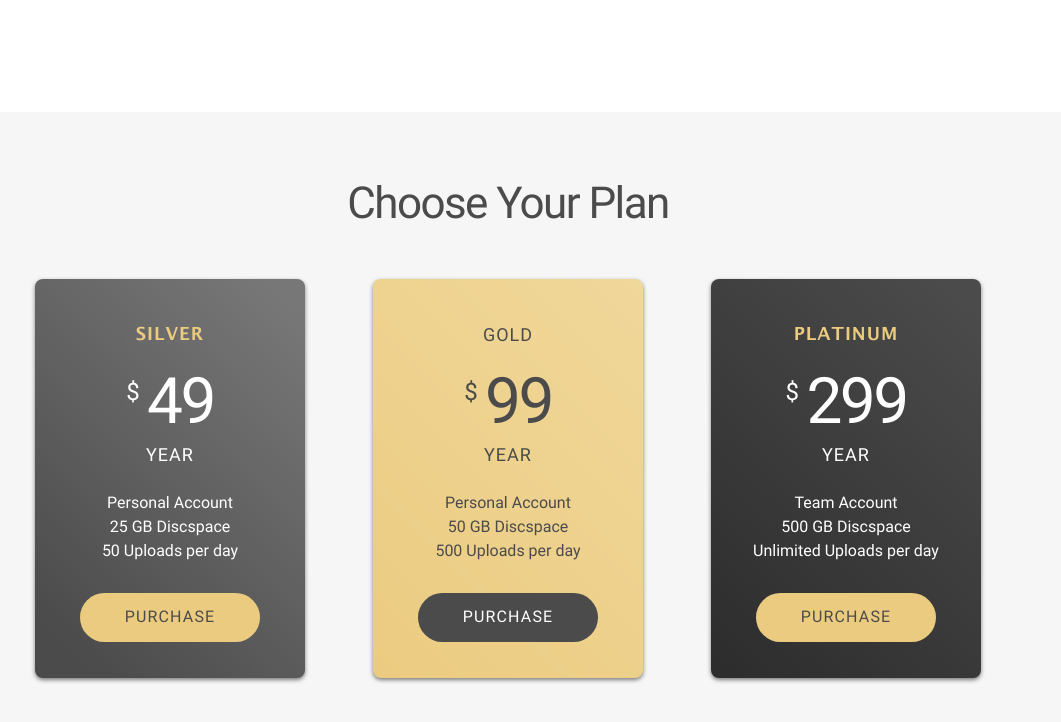
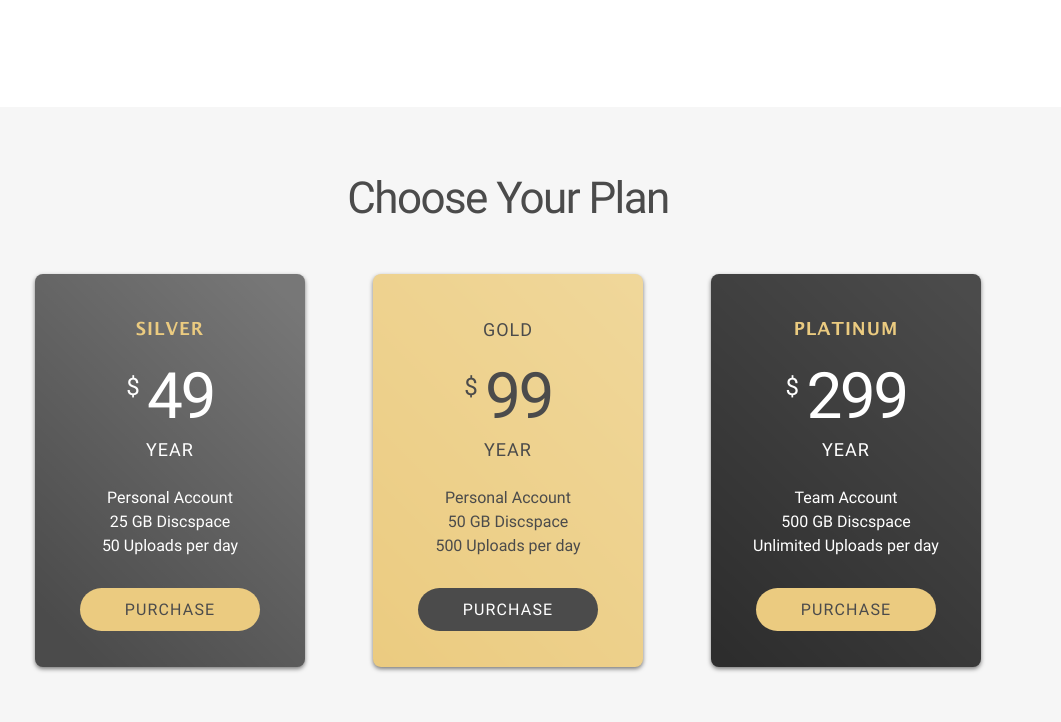
Before and after one commit to ronlechiht/HTML-CSS-Practice2, a website built with Parcel: page src/index.html in a window 1280 px wide. Shown: the part 2888-3610 px from the top of the page, without its empty margins (132-1193 px from the left). Built offline with nearby package versions, Linux system fonts and the light colour scheme; files whose address does not match are found by name.

Commit message:
Define html for button download, purchase

```diff
--- a/src/index.html
+++ b/src/index.html
@@ -73,7 +73,7 @@
         <p class="download-description">Having used discount toner cartridges for twenty years, there
           have been a lot of changes in the toner cartridge market. The market today is approximately
           a twenty billion dollar business.</p>
-        <button class="btn btn-cta"><a href="#">download</a></button>
+        <button class="btn btn-cta">download</button>
       </section>
 
       <!--================================= Section Testimonials =================================-->
@@ -165,7 +165,7 @@
               <p>25 GB Discspace</p>
               <p>50 Uploads per day</p>
             </div>
-            <button class="btn btn-purchase"><a href="#">purchase</a></button>
+            <button class="btn btn-purchase">purchase</button>
           </div>
           <div class="plan plan-2">
             <h4 class="sub-heading plan-title">gold</h4>
@@ -178,7 +178,7 @@
               <p>50 GB Discspace</p>
               <p>500 Uploads per day</p>
             </div>
-            <button class="btn btn-purchase"><a href="#">purchase</a></button>
+            <button class="btn btn-purchase">purchase</button>
           </div>
           <div class="plan plan-3">
             <h4 class="sub-heading plan-title">platinum</h4>
@@ -191,7 +191,7 @@
               <p>500 GB Discspace</p>
               <p>Unlimited Uploads per day</p>
             </div>
-            <button class="btn btn-purchase"><a href="#">purchase</a></button>
+            <button class="btn btn-purchase">purchase</button>
           </div>
         </div>
         <nav class="plan-nav">
--- a/src/styles/components/button.css
+++ b/src/styles/components/button.css
@@ -3,17 +3,14 @@
   margin: 0 auto;
   background-color: #ebcb80;
   border-radius: 50px;
+  color: #4b4b4b;
+  text-transform: uppercase;
+  line-height: 13px;
+  letter-spacing: 0.073em;
 }
 
 .btn:hover {
   cursor: pointer;
-}
-
-.btn>a {
-  color: #4b4b4b;
-  text-transform: uppercase;
-  line-height: 13px;
-  letter-spacing: 0.073em;
 }
 
 .btn-play {
--- a/src/styles/sections/section-pricing.css
+++ b/src/styles/sections/section-pricing.css
@@ -99,7 +99,7 @@
   background-color: #ebcb80;
 }
 
-.plan-2 .btn-purchase>a {
+.plan-2 .btn-purchase {
   color: #ffffff;
 }
 
```
